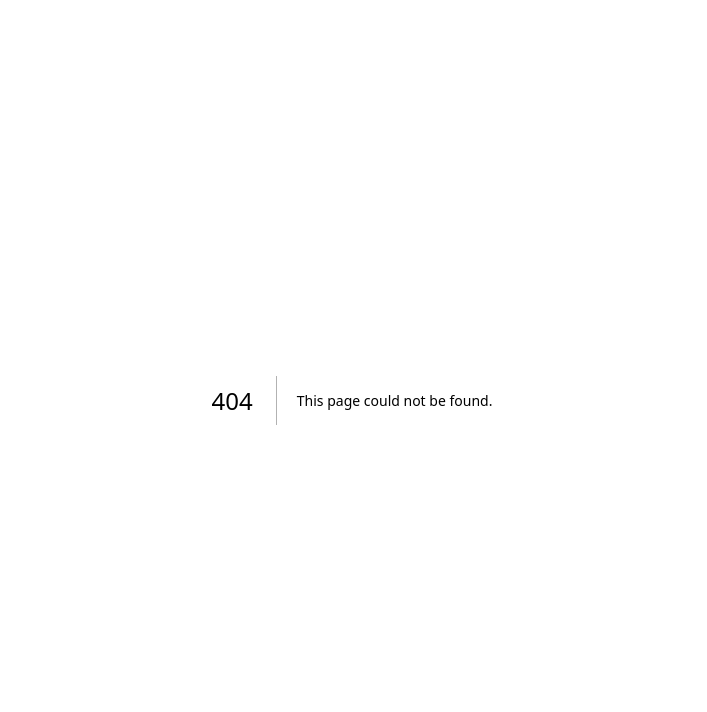
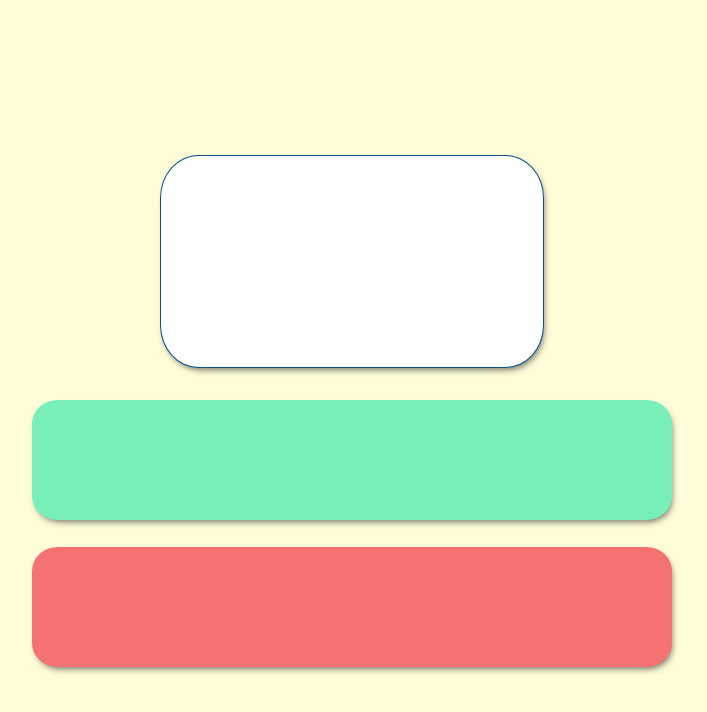
Before and after one commit to ibrahimtaib/quiz-website, a Next.js app in the folder src/: page /1 in a window 1280 px wide. Before the commit this address had no page. Shown: the top 712 px of the page, without its empty margins (288-995 px from the left). Built offline with nearby package versions, Linux system fonts and the light colour scheme.

Commit message:
question page

```diff
--- /dev/null
+++ b/src/app/[gameId]/page.tsx
@@ -0,0 +1,30 @@
+'use client';
+import Card from 'components/Card';
+import style from 'styles/ingame.module.css';
+import { ColorScheme, FALSE, TRUE } from 'types/colors';
+
+/* questions page */
+function Page() {
+  const white: ColorScheme = {
+    primaryColor: '#ffffff',
+    name: '',
+    secondaryColor: '',
+    tertiaryColor: '',
+    quaternaryColor: ''
+  };
+  return (
+    <div className={style.container}>
+      <Card
+        className={style.question}
+        colorScheme={white}
+        horizontal={true}
+      ></Card>
+      <div className={style.answers}>
+        <Card colorScheme={TRUE} className={style.answer}></Card>
+        <Card colorScheme={FALSE} className={style.answer}></Card>
+      </div>
+    </div>
+  );
+}
+
+export default Page;
--- /dev/null
+++ b/src/packages/styles/ingame.module.css
@@ -0,0 +1,30 @@
+.container {
+  width: 100%;
+  height: 100%;
+  display: grid;
+  grid-template-rows: 1fr 1fr;
+}
+.question {
+  margin: auto;
+  aspect-ratio: 1.8 !important;
+  border-radius: 10% / 20% !important;
+  width: clamp(12em, 30%, 50em);
+  border: 1px solid #095185;
+  margin-bottom: 2.5%;
+}
+.answers {
+  width: clamp(18em, 50%, 82em);
+  aspect-ratio: 2.4;
+  margin: auto;
+  display: flex;
+  flex-direction: column;
+  gap: 10%;
+  margin-top: 0;
+}
+.answer {
+  width: 100%;
+  height: 45%;
+  border-radius: 4% / 20% !important;
+}
+
+/* media query when too high margin bottom for question is 2.5% */
```
